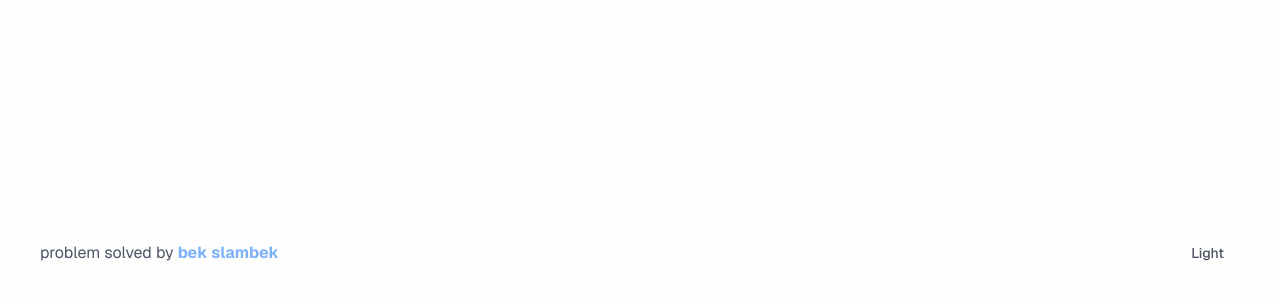
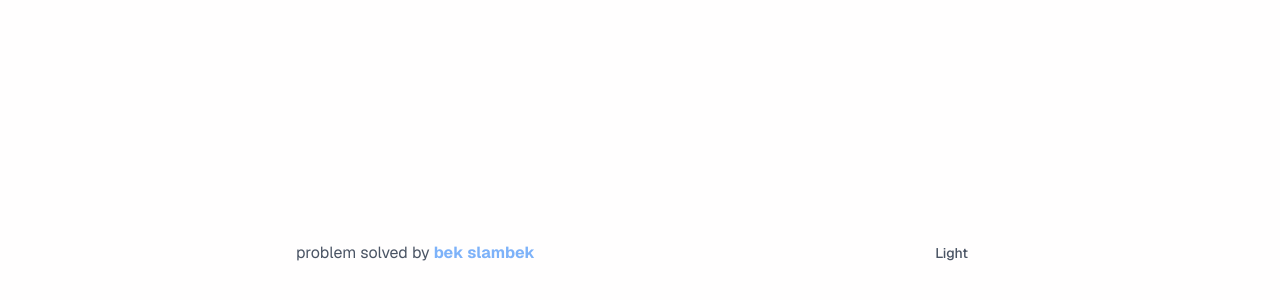
Before and after one commit to mugid/distr., a Next.js app: page /create in a window 1280 px wide. Shown: the part 710-1010 px from the top of the page. Built offline with nearby package versions, Linux system fonts and the light colour scheme.

Commit message:
fix: adjust footer width

```diff
--- a/src/app/create/page.tsx
+++ b/src/app/create/page.tsx
@@ -20,7 +20,7 @@ export default function Home() {
   };
 
   return (
-    <div className="max-w-3xl min-h-screen mx-auto">
+    <div className="max-w-3xl min-h-screen px-10 mx-auto">
     <div className="mt-4">
       <Select onValueChange={chooseDistribution}>
         <SelectTrigger>
--- a/src/components/layout/footer.tsx
+++ b/src/components/layout/footer.tsx
@@ -1,8 +1,13 @@
+"use client"
+
 import { ThemeButton } from "./theme-button";
+import { usePathname } from 'next/navigation'
 
 export default function Footer() {
+  const pathname = usePathname()
+
   return (
-    <footer className="py-12 max-w-7xl px-10 mx-auto text-foreground/80 flex justify-between items-center">
+    <footer className={`py-12 ${pathname == "/" ? "max-w-7xl" : "max-w-3xl"} px-10 mx-auto text-foreground/80 flex justify-between items-center`}>
       <p>
         problem solved by{" "}
         <a
```
